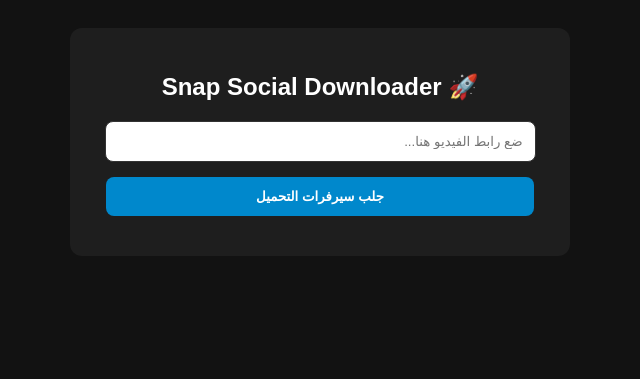
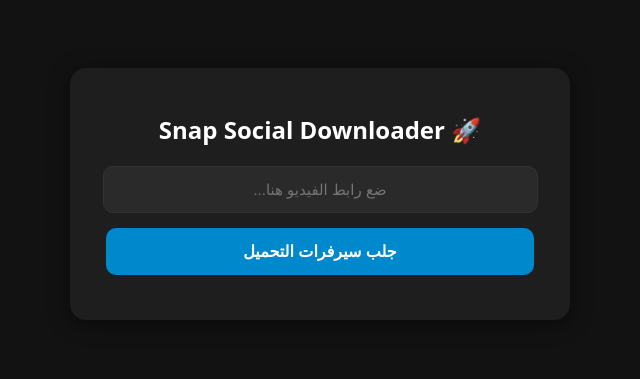
Before and after one commit to aboda2025ayman2025-coder/snap-social-backend, a Flask app: page / in a window 1280 px wide. Shown: the top 379 px of the page, without its empty margins (320-960 px from the left). Run offline with Flask 3, Linux system fonts and the light colour scheme.

Commit message:
Update index.html

```diff
--- a/templates/index.html
+++ b/templates/index.html
@@ -5,61 +5,94 @@
     <meta name="viewport" content="width=device-width, initial-scale=1.0">
     <title>Snap Social Downloader</title>
     <style>
-        body { font-family: sans-serif; background: #121212; color: #fff; text-align: center; padding: 20px; }
-        .card { max-width: 450px; margin: auto; background: #1e1e1e; padding: 25px; border-radius: 12px; }
-        input { width: 90%; padding: 12px; border-radius: 8px; border: 1px solid #333; margin-bottom: 15px; }
-        button { width: 95%; padding: 12px; border-radius: 8px; border: none; background: #0088cc; color: #fff; font-weight: bold; cursor: pointer; }
-        #status { margin-top: 15px; font-weight: bold; }
-        .download-btn { display: inline-block; margin-top: 15px; padding: 12px 25px; background: #28a745; color: white; text-decoration: none; border-radius: 8px; font-weight: bold; }
+        body { font-family: system-ui, sans-serif; background: #121212; color: #fff; text-align: center; padding: 20px; }
+        .card { max-width: 450px; margin: 40px auto; background: #1e1e1e; padding: 25px; border-radius: 16px; box-shadow: 0 4px 20px rgba(0,0,0,0.5); }
+        input { width: 90%; padding: 14px; border-radius: 10px; border: 1px solid #333; background: #2a2a2a; color: #fff; font-size: 15px; margin-bottom: 15px; text-align: center; outline: none; }
+        button { width: 95%; padding: 14px; border-radius: 10px; border: none; background: #0088cc; color: #fff; font-size: 16px; font-weight: bold; cursor: pointer; transition: 0.2s; }
+        button:hover { background: #0077b5; }
+        #status { margin-top: 18px; font-size: 15px; font-weight: 500; }
+        .dl-container { margin-top: 20px; display: flex; flex-direction: column; gap: 10px; align-items: center; }
+        .download-btn { display: block; width: 90%; padding: 12px; background: #28a745; color: white; text-decoration: none; border-radius: 10px; font-weight: bold; font-size: 15px; transition: 0.2s; }
+        .download-btn:hover { background: #218838; }
     </style>
 </head>
 <body>
+
     <div class="card">
         <h2>🚀 Snap Social Downloader</h2>
         <input type="text" id="videoUrl" placeholder="ضع رابط الفيديو هنا...">
         <button onclick="downloadVideo()">جلب سيرفرات التحميل</button>
+
         <div id="status"></div>
-        <div id="result"></div>
+        <div id="result" class="dl-container"></div>
     </div>
 
     <script>
+        function extractVideoID(url) {
+            const regExp = /^.*(youtu.be\/|v\/|u\/\w\/|embed\/|watch\?v=|\&v=)([^#\&\?]*).*/;
+            const match = url.match(regExp);
+            return (match && match[2].length === 11) ? match[2] : null;
+        }
+
         async function downloadVideo() {
             const urlInput = document.getElementById('videoUrl').value.trim();
             const status = document.getElementById('status');
             const result = document.getElementById('result');
 
-            status.innerHTML = "جاري الاتصال بالسيرفر...";
+            status.innerHTML = "⏳ جاري استخراج رابط التحميل...";
+            status.style.color = "#0088cc";
             result.innerHTML = "";
 
             if (!urlInput) {
-                status.innerHTML = "<span style='color:red;'>يرجى وضع رابط!</span>";
+                status.innerHTML = "⚠️ يرجى إدخال رابط صحيح!";
+                status.style.color = "#ff4d4d";
                 return;
             }
 
-            try {
-                // الاتصال بـ Cobalt مباشرة من جهازك
-                const response = await fetch("https://co.wuk.sh/api/json", {
-                    method: "POST",
-                    headers: {
-                        "Accept": "application/json",
-                        "Content-Type": "application/json"
-                    },
-                    body: JSON.stringify({ url: urlInput, vQuality: "720" })
-                });
+            const videoId = extractVideoID(urlInput);
+            if (!videoId) {
+                status.innerHTML = "⚠️ تعذر التعرف على رابط الفيديو، تأكد منه جودته.";
+                status.style.color = "#ff4d4d";
+                return;
+            }
 
-                const data = await response.json();
+            // قائمة سيرفرات Invidious المباشرة لتجنب الحظر والتحويلات الخارجية
+            const instances = [
+                "https://inv.nadeko.net",
+                "https://invidious.nerdvpn.de",
+                "https://vid.puppethead.com"
+            ];
 
-                if (data.url) {
-                    status.innerHTML = "<span style='color:green;'>تم تجهيز الفيديو بنجاح!</span>";
-                    result.innerHTML = `<a href="${data.url}" target="_blank" class="download-btn">تحميل الفيديو (MP4) 📥</a>`;
-                } else {
-                    throw new Error("سيرفر احتياطي");
+            let success = false;
+
+            for (let instance of instances) {
+                try {
+                    const res = await fetch(`${instance}/api/v1/videos/${videoId}`);
+                    if (res.ok) {
+                        const data = await res.json();
+                        const format = data.formatStreams.reverse().find(f => f.container === 'mp4') || data.formatStreams[0];
+
+                        if (format && format.url) {
+                            status.innerHTML = "✅ تم جلب الفيديو بنجاح!";
+                            status.style.color = "#28a745";
+
+                            result.innerHTML = `
+                                <a href="${format.url}" target="_blank" download class="download-btn">
+                                    📥 تحميل الفيديو (${format.qualityLabel || 'MP4'})
+                                </a>
+                            `;
+                            success = true;
+                            break;
+                        }
+                    }
+                } catch (e) {
+                    continue;
                 }
-            } catch (err) {
-                // سيرفر احتياطي سريع مباشرة في حالة تعثر الأول
-                status.innerHTML = "جاري التحويل لسيرفر الاحتياط المباشر...";
-                window.open(`https://cobalt.tools/#${encodeURIComponent(urlInput)}`, '_blank');
-                status.innerHTML = "<span style='color:green;'>تم توجيهك لصفحة التحميل المباشرة!</span>";
+            }
+
+            if (!success) {
+                status.innerHTML = "❌ تعذر جلب الفيديو حالياً، جرب رابطاً آخر.";
+                status.style.color = "#ff4d4d";
             }
         }
     </script>
```
